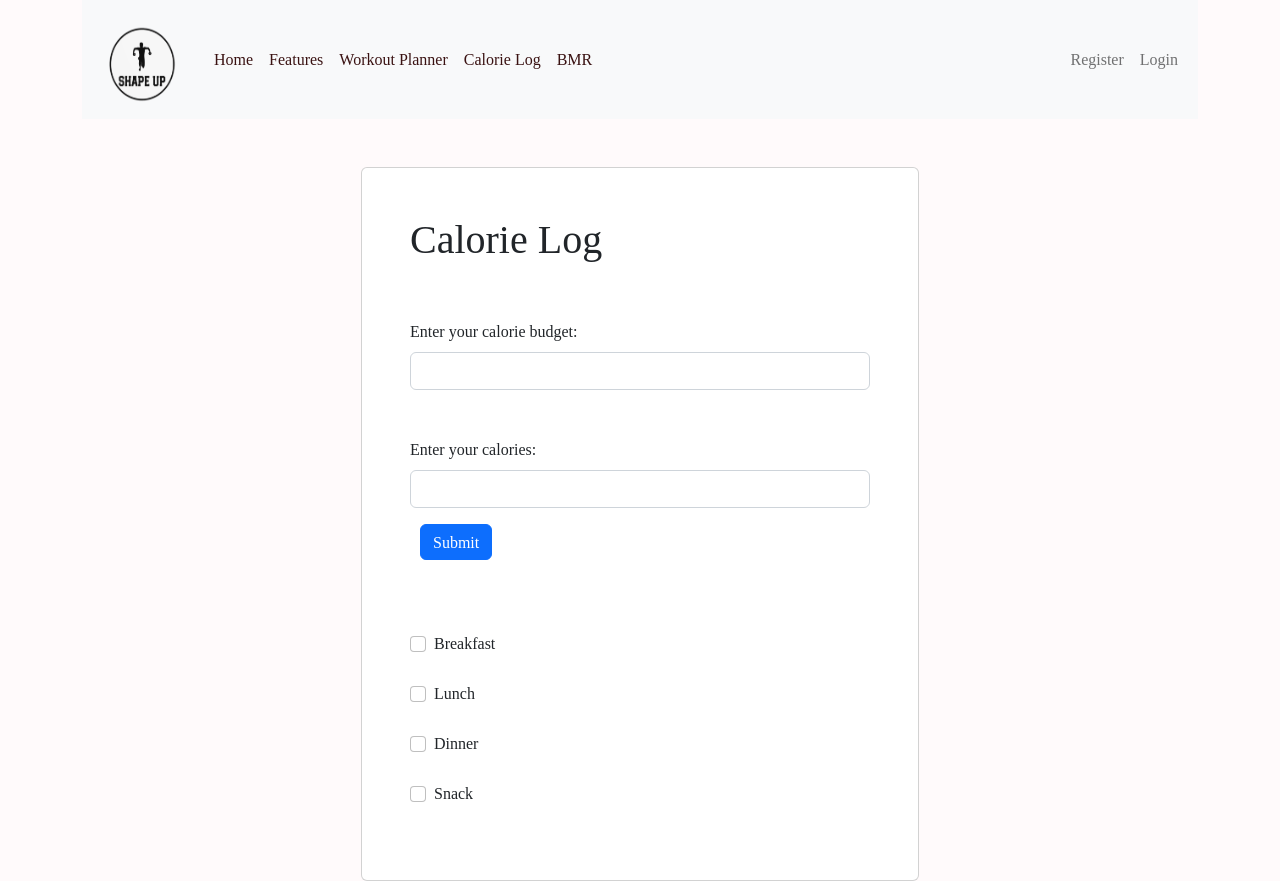
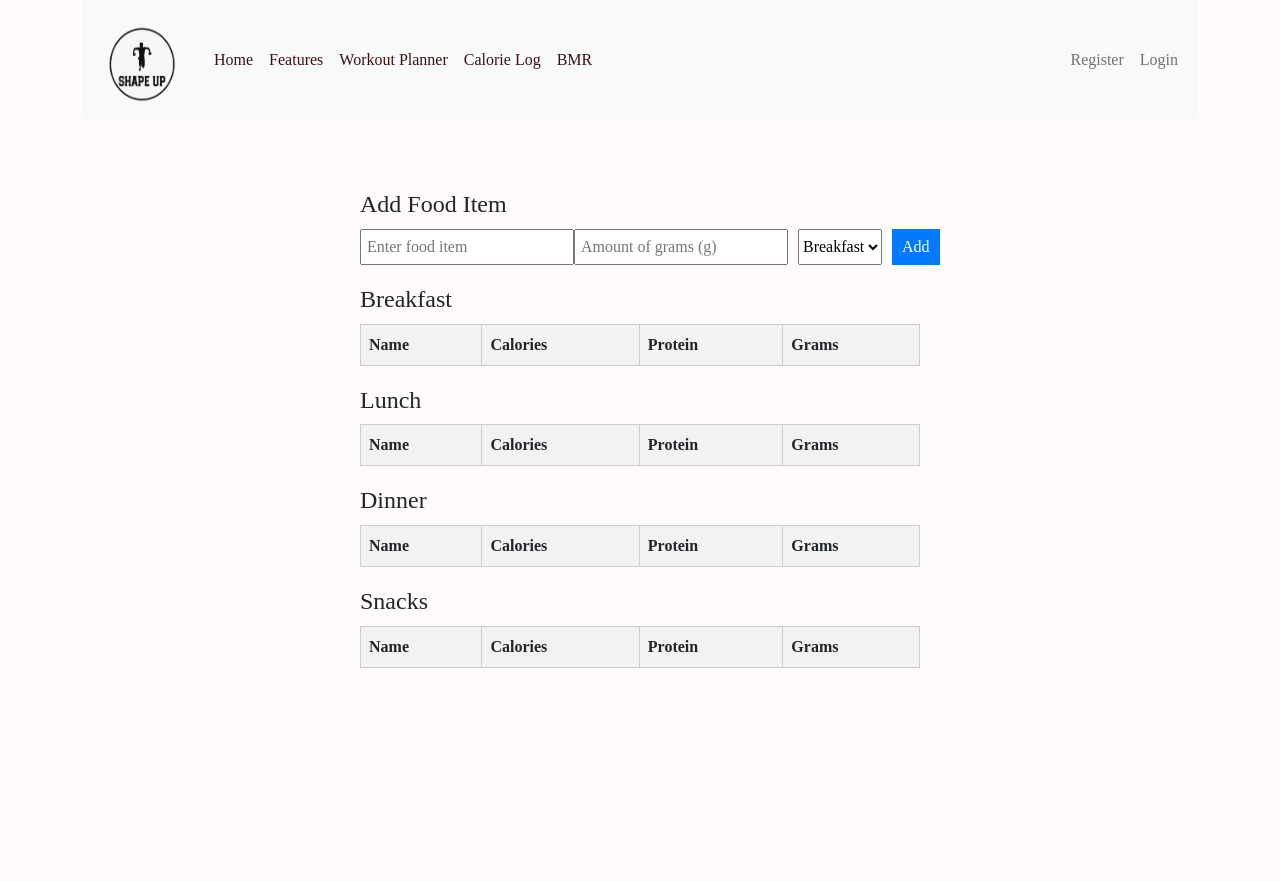
Before and after one commit to Shape-Up-NZ/shape-up-app, a React (Create React App) app in the folder frontend/: page /pages/calorieLog in a window 1280 px wide. After the commit the page ends 800 px from the top, so only its background shows below. Built offline with nearby package versions, Linux system fonts and the light colour scheme.

Commit message:
completed nutrition log

```diff
--- a/frontend/src/App.js
+++ b/frontend/src/App.js
@@ -16,7 +16,7 @@ import CalorieLog from "./pages/CalorieLog";
 import Login from "./pages/Login";
 import Register from "./pages/Register";
 import Profile from "./pages/Profile";
-import Nutrition from "./pages/Nutrition";
+//import Nutrition from "./pages/Nutrition";
 
 const App = () => {
   return (
@@ -30,7 +30,6 @@ const App = () => {
           <Route path="/pages/workouts" element={<Workouts />} />
           <Route path="/pages/bmrcalculator" element={<Bmrcalculator />} />
           <Route path="/pages/calorieLog" element={<CalorieLog />} />
-          <Route path="/pages/Nutrition" element={<Nutrition />} />
           <Route path="/pages/register" element={<Register />} />
           <Route path="/pages/login" element={<Login />} />
 
--- a/frontend/src/pages/CalorieLog.js
+++ b/frontend/src/pages/CalorieLog.js
@@ -1,20 +1,15 @@
-import React from "react";
+import React, {useState} from 'react';
+import { Box } from '@mui/material';
 
-import { CalorieInputForm } from "../components/CalorieInputForm";
-import { CalorieTypeForm } from "../components/CalorieTypeForm";
-import { CalorieResult } from "../components/CalorieResult";
-import FormContainer from "../components/FormContainer";
+import MealLog from '../components/NutritionLog';
 
-function CalorieLog() {
+
+const CalorieLog = () => {
   return (
-    <>
-      <FormContainer>
-        <h1>Calorie Log</h1>
-        <CalorieResult />
-        <CalorieTypeForm />
-      </FormContainer>
-    </>
-  );
+    <Box sx={{ display: 'flex', justifyContent: 'center', alignItems: 'center', height: '80vh' }}>
+        <MealLog />
+    </Box>
+  )
 }
 
-export default CalorieLog;
+export default CalorieLog
--- a/frontend/src/pages/Nutrition.js
+++ /dev/null
@@ -1,15 +0,0 @@
-import React, {useState} from 'react';
-import { Box } from '@mui/material';
-
-import MealLog from '../components/NutritionLog';
-
-
-const Nutrition = () => {
-  return (
-    <Box sx={{ display: 'flex', justifyContent: 'center', alignItems: 'center', height: '80vh' }}>
-        <MealLog />
-    </Box>
-  )
-}
-
-export default Nutrition
```
Also changed, not shown: frontend/src/pages/CalorieLogOld.js (added, +20 -0 lines).
